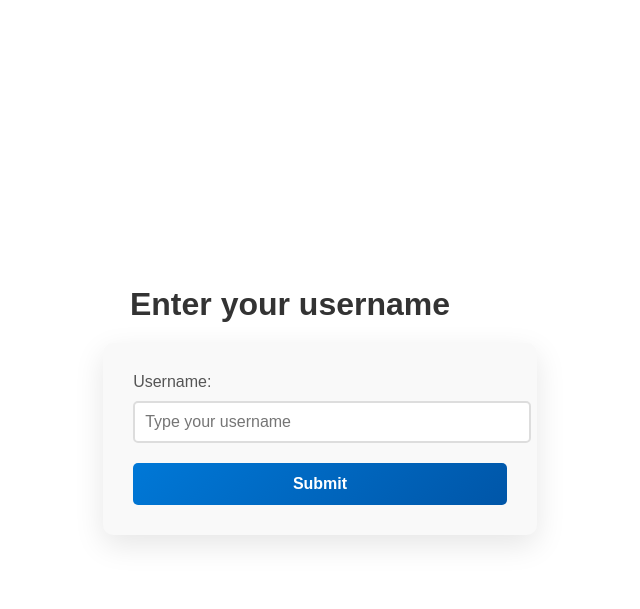
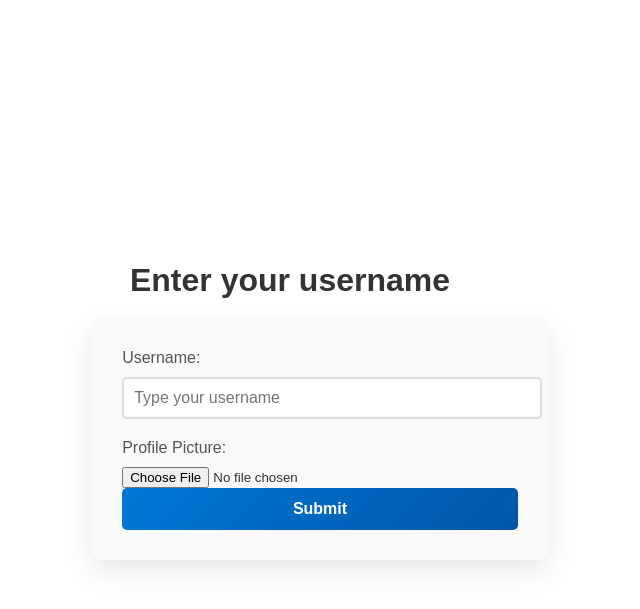
Before and after one commit to superhenryman/DiscordUnblocked, a Flask app: page / in a window 1280 px wide. Shown: the top 609 px of the page, without its empty margins (350-990 px from the left). Run offline with Flask 3, Linux system fonts and the light colour scheme.

Commit message:
add pfps

```diff
--- a/templates/aju.html
+++ b/templates/aju.html
@@ -108,14 +108,19 @@
   <body>
     <div>
       <h1>Enter your username</h1>
-      <form method="POST">
+      <form method="POST" enctype="multipart/form-data">
         <label for="data">Username:</label>
         <input
           type="text"
           name="data"
           id="data"
           placeholder="Type your username"
+          required
         />
+
+        <label for="profilePic">Profile Picture:</label>
+        <input type="file" name="profilePic" id="profilePic" accept="image/*" />
+
         <button type="submit">Submit</button>
       </form>
     </div>
```
